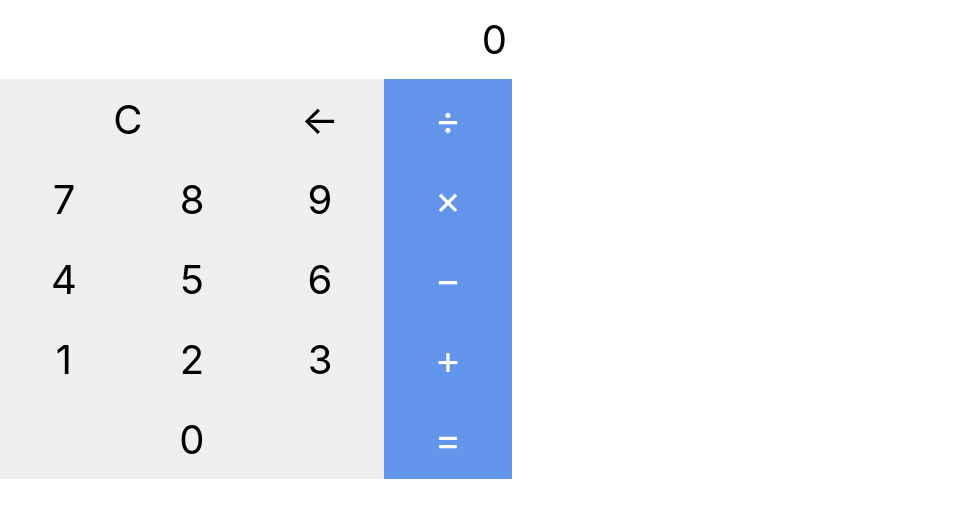
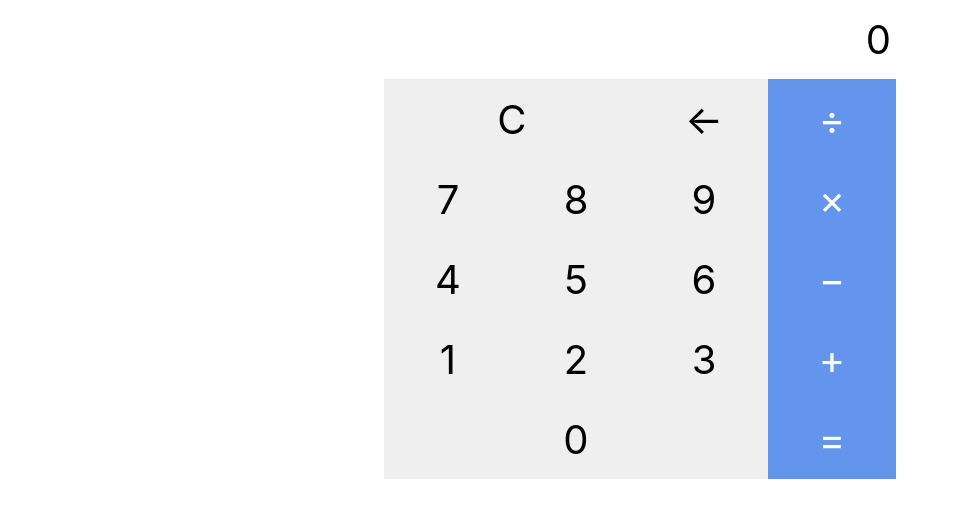
Before and after one commit to KuttyThiru/calculator, a plain HTML site: page index.html in a window 1280 px wide. Shown: the whole page, without its empty margins (0-959 px from the left). Drawn offline with Linux system fonts and the light colour scheme.

Commit message:
margin added in css file

```diff
--- a/Calcstyle.css
+++ b/Calcstyle.css
@@ -1,9 +1,15 @@
+*{
+    box-sizing: border-box;
+}
 body{
     margin: 0;
     padding: 0;
 }
 .calc-container{
     width: 40%;
+    margin-left: 30%;
+    margin-right: 30%;
+    /* padding-right: 30%; */
     /* border: 1px solid black; */
     font-family: -apple-system, BlinkMacSystemFont, 'Segoe UI', Roboto, Oxygen, Ubuntu, Cantarell, 'Open Sans', 'Helvetica Neue', sans-serif;
 }
@@ -28,7 +34,7 @@ body{
     width: 50.4%;
 }
 .triple{
-    width: 75.4%;
+    width: 75.6%;
 }
 .calc-buttons{
     background-color: black;
```
